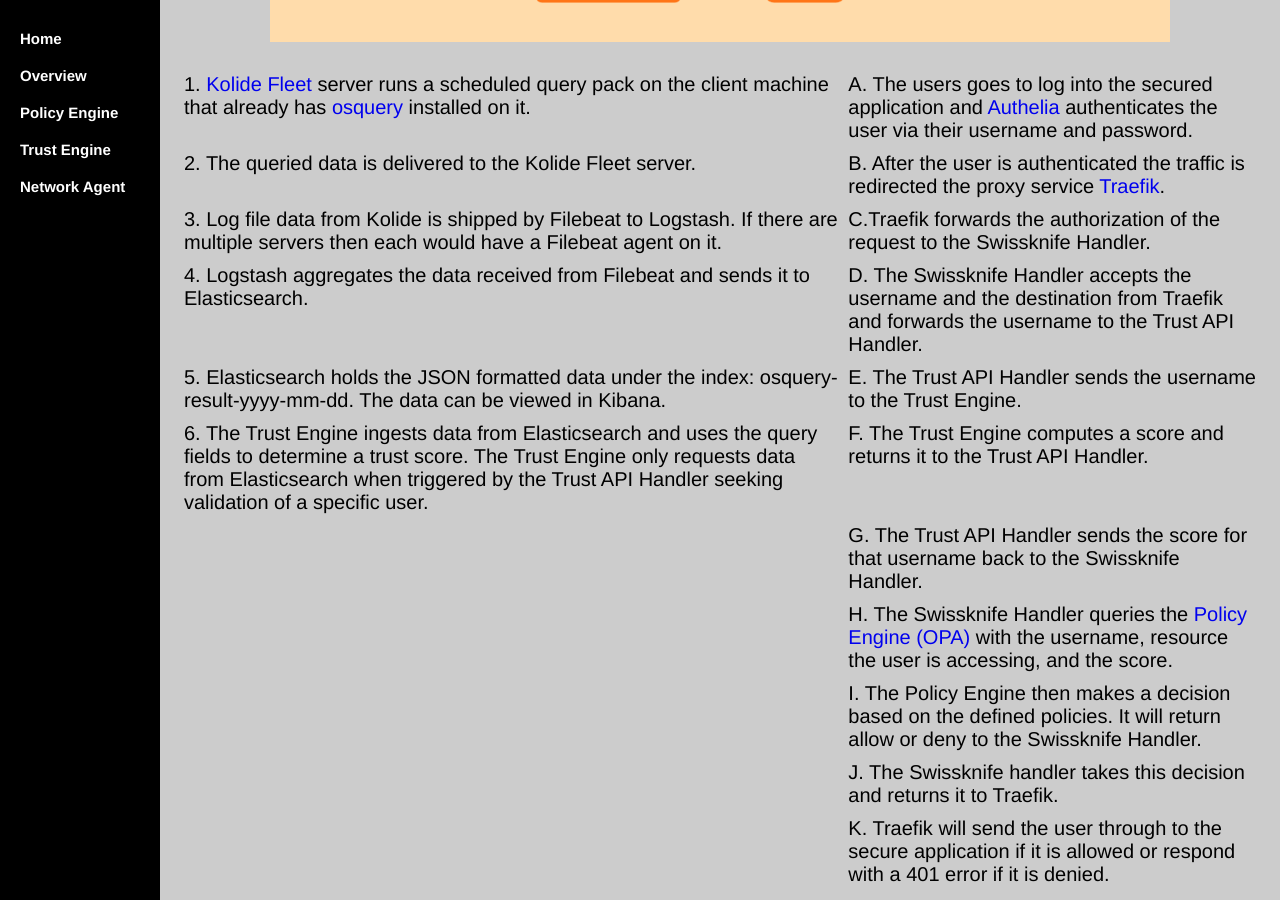
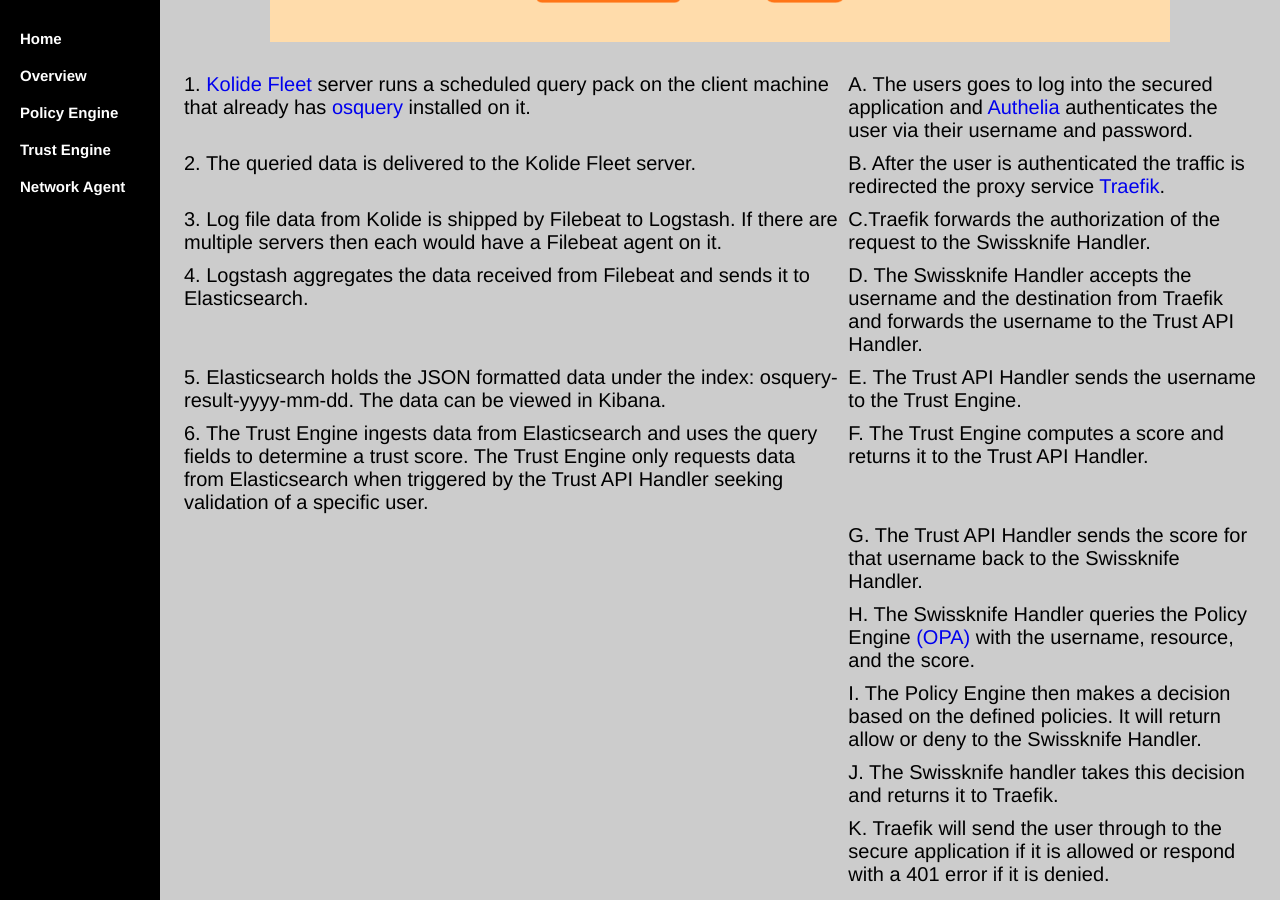
Before and after one commit to WWUZeroTrust/WWUZeroTrust.github.io, a Jekyll site: the page Documentation/index.html, which Jekyll copies as it is, in a window 1280 px wide and 900 px high, scrolled down 1639 px. Built offline with Jekyll 4.4.1, drawn with Linux system fonts in a browser that asks for light colours.

Commit message:
Update index.html

```diff
--- a/Documentation/index.html
+++ b/Documentation/index.html
@@ -102,7 +102,7 @@
  <tr><td>5. Elasticsearch holds the JSON formatted data under the index: osquery-result-yyyy-mm-dd. The data can be viewed in Kibana.</td><td>E. The Trust API Handler sends the username to the Trust Engine.</td></tr>
  <tr><td>6. The Trust Engine ingests data from Elasticsearch and uses the query fields to determine a trust score. The Trust Engine only requests data from Elasticsearch when triggered by the Trust API Handler seeking validation of a specific user. </td><td>F. The Trust Engine computes a score and returns it to the Trust API Handler.</td></tr>
  <tr><td></td><td>G. The Trust API Handler sends the score for that username back to the Swissknife Handler.</td></tr>
- <tr><td></td><td>H. The Swissknife Handler queries the <a href="https://github.com/open-policy-agent/opa">Policy Engine (OPA)</a> with the username, resource the user is accessing, and the score.</td></tr>
+ <tr><td></td><td>H. The Swissknife Handler queries the Policy Engine <a href="https://github.com/open-policy-agent/opa">(OPA)</a> with the username, resource, and the score.</td></tr>
  <tr><td></td><td>I. The Policy Engine then makes a decision based on the defined policies. It will return allow or deny to the Swissknife Handler.</td></tr>
  <tr><td></td><td>J. The Swissknife handler takes this decision and returns it to Traefik.</td></tr>
  <tr><td></td><td>K. Traefik will send the user through to the secure application if it is allowed or respond with a 401 error if it is denied.</td></tr>
```
